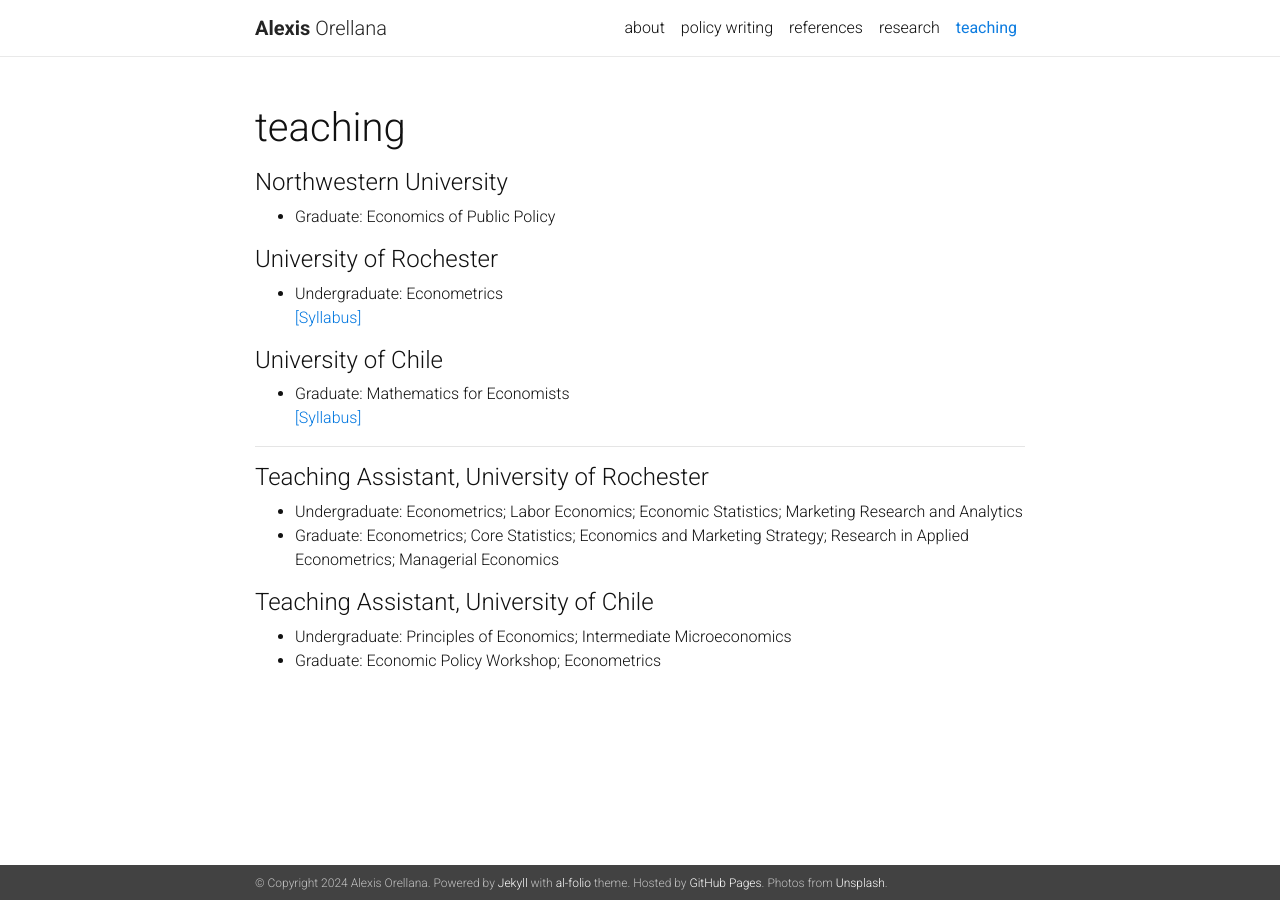
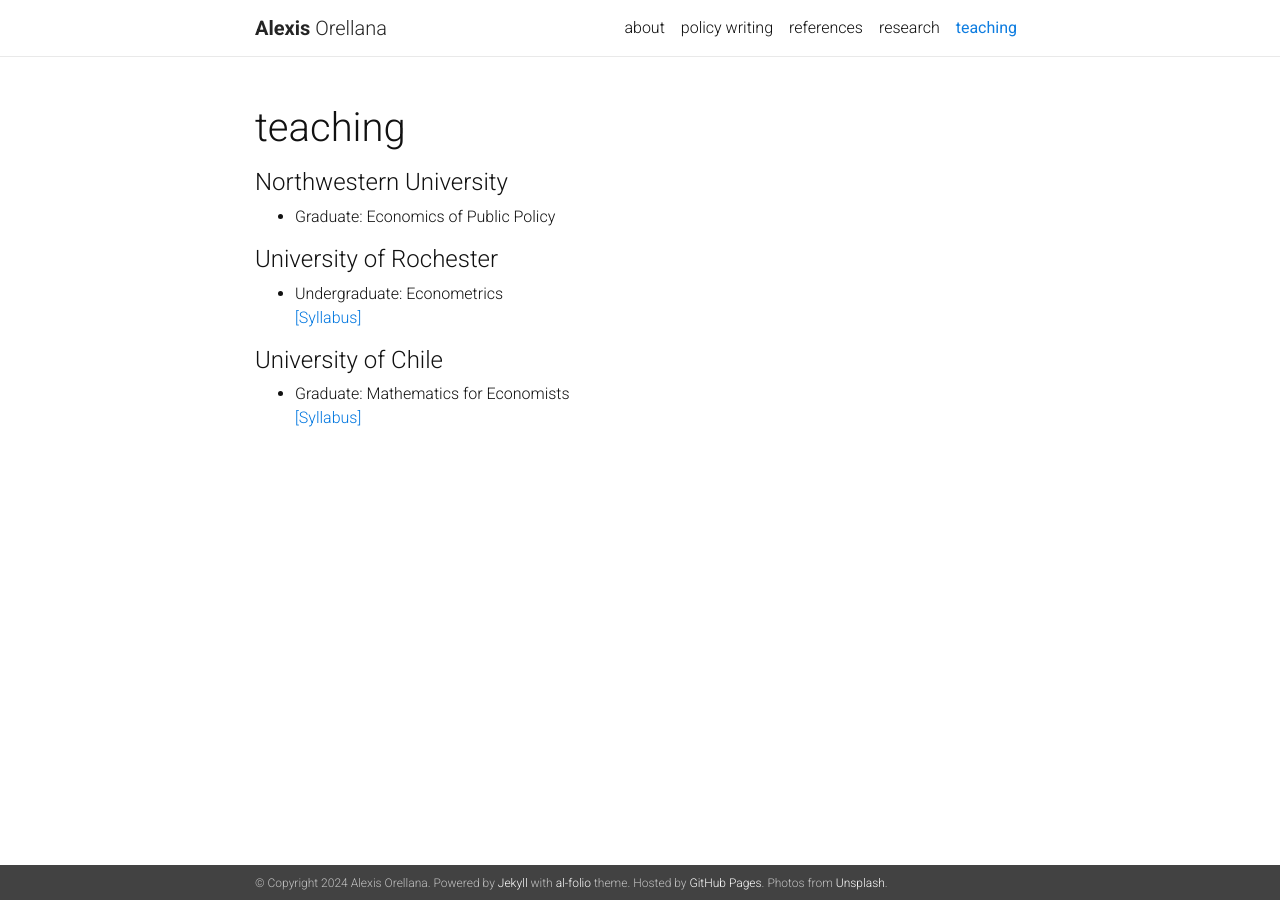
Before and after one commit to alexisorellana/alexisorellana.github.io, a Jekyll site: the page built from _pages/teaching.md, in a window 1280 px wide. Built offline with Jekyll 4.4.1, drawn with Linux system fonts in a browser that asks for light colours; nearby versions of some CDN libraries; a style sheet for code colours, icons or effects is not loaded.

Commit message:
update 07-22

```diff
--- a/_pages/teaching.md
+++ b/_pages/teaching.md
@@ -25,23 +25,3 @@ nav: true
 <li> Graduate: Mathematics for Economists </li> <a href="{{ site.baseurl }}/assets/pdf/syllabus-in700-Eng.pdf" target="_blank">[Syllabus]</a>
 
 </ul>
-
-
-
-
-<hr>
-
-#### Teaching Assistant, University of Rochester
-<ul>
-<li> Undergraduate: Econometrics; Labor Economics; Economic Statistics; Marketing Research and Analytics </li>
-
-<li> Graduate: Econometrics; Core Statistics; Economics and Marketing Strategy; Research in Applied Econometrics; Managerial Economics </li>
-</ul>
-
-
-#### Teaching Assistant, University of Chile
-<ul>
-<li> Undergraduate: Principles of Economics; Intermediate Microeconomics </li>
-
-<li> Graduate: Economic Policy Workshop; Econometrics	</li>
-</ul>
```
Also changed, not shown: _pages/research.md (+5 -2 lines).
